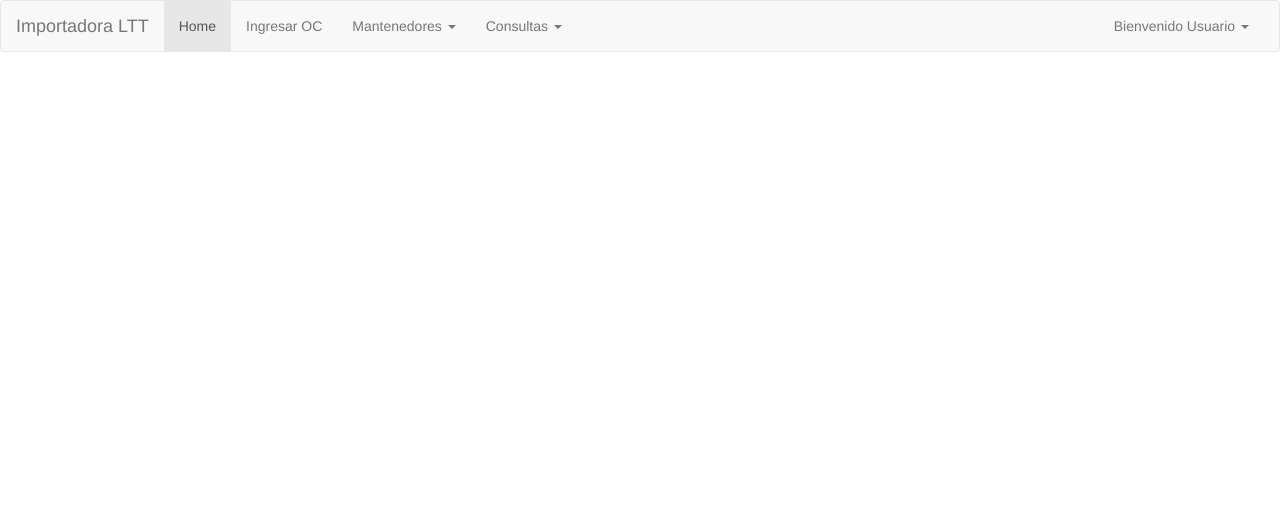
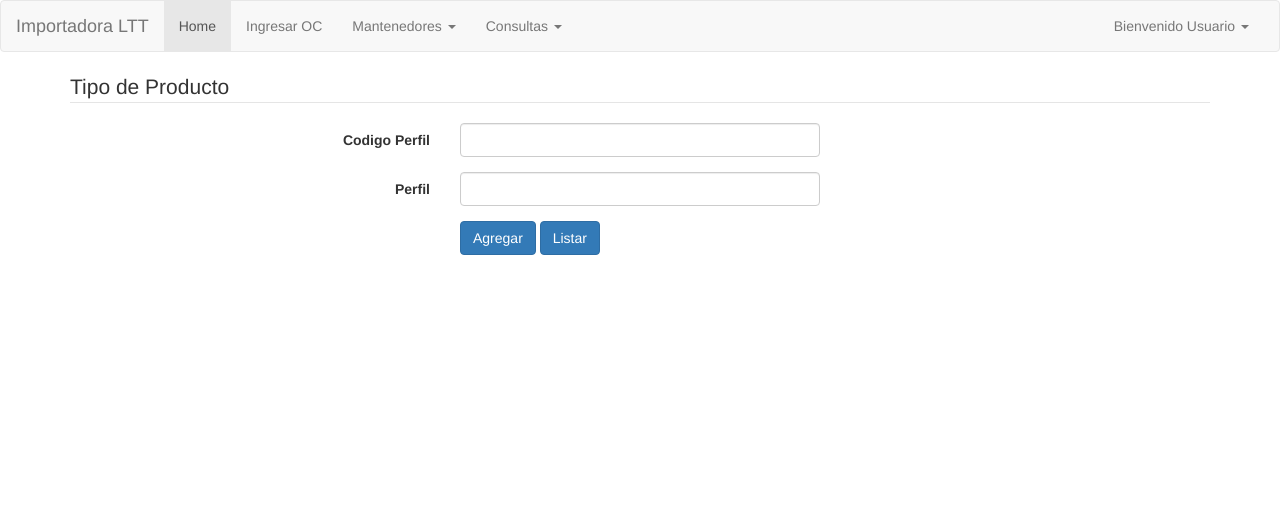
Before and after one commit to diazalejandra/ImportadoraPHP, a PHP site: page /view/agregarPerfil.php in a window 1280 px wide. Shown: the top 510 px of the page. Run offline with PHP 8.4, Linux system fonts and the light colour scheme; some libraries are stand-ins or nearby versions.

Commit message:
mantenedor perfil

```diff
--- a/view/agregarPerfil.php
+++ b/view/agregarPerfil.php
@@ -1,3 +1,20 @@
+<?php
+include_once '../controller/Perfil.php';
+include_once '../model/PerfilModel.php';
+
+if (isset($_POST['btn_registro'])) {
+    $perfil = new PerfilModel();
+    $perfil->setId_perfil($_POST['id_perfil']);
+    $perfil->setDescripcion_perfil($_POST['tipo_perfil']);
+
+    if (Perfil::crear($perfil)) {
+        echo "<script type=\"text/javascript\"> alert(\"Perfil creado\");</script>";
+    } else {
+        echo "<script type=\"text/javascript\"> alert(\"Error al crear perfil\");</script>";
+    }
+}
+?>
+
 <!DOCTYPE html>
 <html>
     <head>
@@ -8,9 +25,84 @@
         <?php
         include_once 'partial/header.php';
         ?>
+        <section class="container">
+        <form class="form-horizontal" action="" method="POST">
+            <fieldset>
 
-        <?php
-        include_once 'partial/footer.php';
-        ?>
+                <!-- Form Name -->
+                <legend>Tipo de Producto</legend>
+
+                <!-- Text input-->
+                <div class="form-group">
+                    <label class="col-md-4 control-label" for="id_perfil">Codigo Perfil</label>
+                    <div class="col-md-4">
+                        <input id="id_perfil" name="id_perfil" id="id_perfil" type="text" placeholder="" class="form-control input-md" required="">
+
+                    </div>
+                </div>
+                <div class="form-group">
+                    <label class="col-md-4 control-label" for="tipo_perfil">Perfil</label>
+                    <div class="col-md-4">
+                        <input id="tipo_perfil" name="tipo_perfil" id="tipo_perfil" type="text" placeholder="" class="form-control input-md" required="">
+
+                    </div>
+                </div>
+
+                <!-- Button -->
+                <div class="form-group">
+                    <label class="col-md-4 control-label" for="btn_registro"></label>
+                    <div class="col-md-4">
+                        <button id="btn_registro" name="btn_registro" class="btn btn-primary">Agregar</button>
+                        <button id="btn_listar" type="button" name="btn_listar" class="btn btn-primary">Listar</button>
+                    </div>
+                </div>
+
+            </fieldset>
+        </form>
+
+        <div class="resultado"></div>
+        </section>
+
+    <script>
+        $(document).ready(function () {
+
+            $("#btn_listar").on("click", function (event) {
+                agregar();
+            });
+
+            function agregar() {
+                var settings = {
+                    "url": "buscarPerfil.php",
+                    "method": "POST",
+                    "data": {"tipo_perfil": "tipo_perfil"}
+                }
+
+                $.ajax(settings).done(function (response) {
+                    $('.resultado').html('');
+                    $('.resultado').html(response)
+                    eliminar();
+                });
+            }
+
+            function eliminar() {
+                $(".btn_eliminar").on("click", function (e) {
+                    var id = $(this).attr("attr-id");
+                    var settings = {
+                        "url": "buscarPerfil.php",
+                        "method": "POST",
+                        "data": {"id_perfil": id}
+                    }
+
+                    $.ajax(settings).done(function (response) {
+//                        $('.resultadoEli').html('');
+//                        $('.resultadoEli').html(response)
+                        agregar();
+                    });
+                });
+            }
+        });
+
+    </script>
+
     </body>
 </html>
```
Also changed, not shown: view/buscarPerfil.php (+33 -12 lines).
